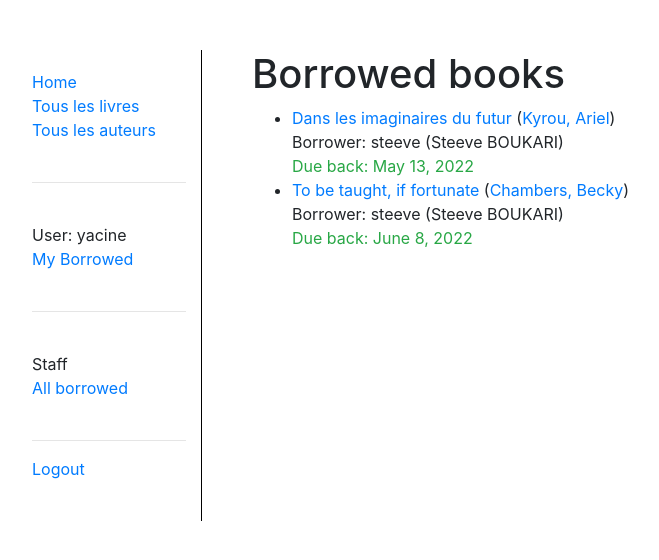
After one commit to YacineSteeve/learning_django, a Django app: page /catalog/borrowedbooks/ in a window 1280 px wide. The commit adds this page. Shown: the top 560 px of the page, without its empty margins (68-727 px from the left). Run offline with Django 4.2, Linux system fonts and the light colour scheme; a user stored in the database is signed in; data comes from the database, SQL or seed files in the repository; both versions use the stored data as it was after the commit; some libraries are stand-ins or nearby versions.

Commit message:
feat: Staff users can see all the borrowed books.

```diff
--- a/locallibrary/catalog/models.py
+++ b/locallibrary/catalog/models.py
@@ -119,7 +119,7 @@ class BookInstance(models.Model):
     class Meta:
         ordering = ['due_back']
         permissions = (
-            ("can_mark_returned", "Set book as returned"),
+            ('can_mark_returned', 'Set book as returned'),
         )
 
     def __str__(self):
--- a/locallibrary/catalog/templates/base_generic.html
+++ b/locallibrary/catalog/templates/base_generic.html
@@ -23,12 +23,19 @@
                     <li><a href="{% url 'index' %}">Home</a></li>
                     <li><a href="{% url 'books' %}">Tous les livres</a></li>
                     <li><a href="{% url 'authors' %}">Tous les auteurs</a></li>
-                    <br/><br/><br/>
+                    <br/><hr/><br/>
                     {% if user.is_authenticated %}
                         <li>User: {{ user.get_username }}</li>
-                        <br/>
                         <li><a href="{% url 'my-borrowed' %}">My Borrowed</a></li>
                         <br/>
+                        {% if user.is_staff %}
+                            <hr/>
+                            <br/>
+                            <li>Staff</li>
+                            <li><a href="{% url 'all-borrowed' %}">All borrowed</a></li>
+                            <br/>
+                        {% endif %}
+                        <hr/>
                         <li><a href="{% url 'logout' %}?next={{ request.path }}">Logout</a></li>
                         <br/>
                         {% block visits %}
--- /dev/null
+++ b/locallibrary/catalog/templates/catalog/bookinstance_list_borrowed.html
@@ -0,0 +1,22 @@
+{% extends "base_generic.html" %}
+
+{% block content %}
+    <h1>Borrowed books</h1>
+
+    <ul>
+        {% for bookinst in bookinstance_list %}
+            <li>
+                <a href="{% url 'book-detail' bookinst.book.pk %}">{{ bookinst.book.title }}</a>
+                (<a href="{% url 'author-detail' bookinst.book.author.pk %}">{{ bookinst.book.author }}</a>)
+                <br/>
+                Borrower: {{ bookinst.borrower }} ({{ bookinst.borrower.first_name }} {{ bookinst.borrower.last_name }})
+                <br/>
+                <span class="{% if bookinst.is_overdue %}text-danger{% else %}text-success{% endif %}">
+                    Due back: {{ bookinst.due_back }}
+                </span>
+            </li>
+        {% empty %}
+            <p>No borrowed books.</p>
+        {% endfor %}
+    </ul>
+{% endblock %}
--- a/locallibrary/catalog/templates/catalog/bookinstance_list_borrowed_user.html
+++ b/locallibrary/catalog/templates/catalog/bookinstance_list_borrowed_user.html
@@ -1,7 +1,7 @@
 {% extends "base_generic.html" %}
 
 {% block content %}
-    <h1>Borrowed books</h1>
+    <h1>My borrowed books</h1>
 
     {% if bookinstance_list %}
         <ul>
--- a/locallibrary/catalog/urls.py
+++ b/locallibrary/catalog/urls.py
@@ -8,4 +8,5 @@ urlpatterns = [
     path('authors/', views.AuthorListView.as_view(), name='authors'),
     path('author/<int:pk>', views.AuthorDetailView.as_view(), name='author-detail'),
     path('mybooks/', views.LoanedBooksByUserListView.as_view(), name='my-borrowed'),
+    path('borrowedbooks/', views.LoanedBooksListView.as_view(), name='all-borrowed'),
 ]
--- a/locallibrary/catalog/views.py
+++ b/locallibrary/catalog/views.py
@@ -1,7 +1,7 @@
 from django.shortcuts import render
 from django.http import HttpRequest, HttpResponse
 from django.views import generic
-from django.contrib.auth.mixins import LoginRequiredMixin
+from django.contrib.auth.mixins import LoginRequiredMixin, PermissionRequiredMixin
 from .models import Book, BookInstance, Author, Genre
 
 
@@ -61,3 +61,11 @@ class LoanedBooksByUserListView(LoginRequiredMixin, generic.ListView):
 
     def get_queryset(self):
         return BookInstance.objects.filter(status__exact='o').filter(borrower=self.request.user).order_by('due_back')
+
+
+class LoanedBooksListView(LoginRequiredMixin, generic.ListView):
+    model = BookInstance
+    template_name = 'catalog/bookinstance_list_borrowed.html'
+
+    def get_queryset(self):
+        return BookInstance.objects.filter(status__exact='o').order_by('due_back')
```
Also changed, not shown: locallibrary/db.sqlite3.
